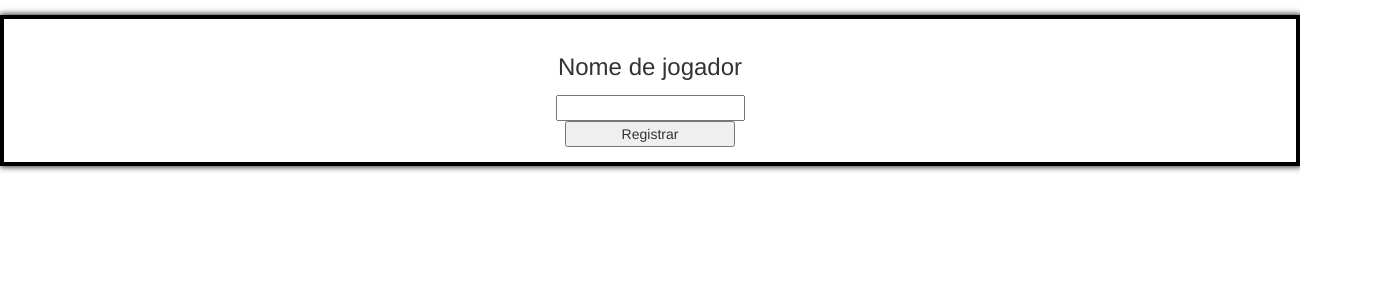
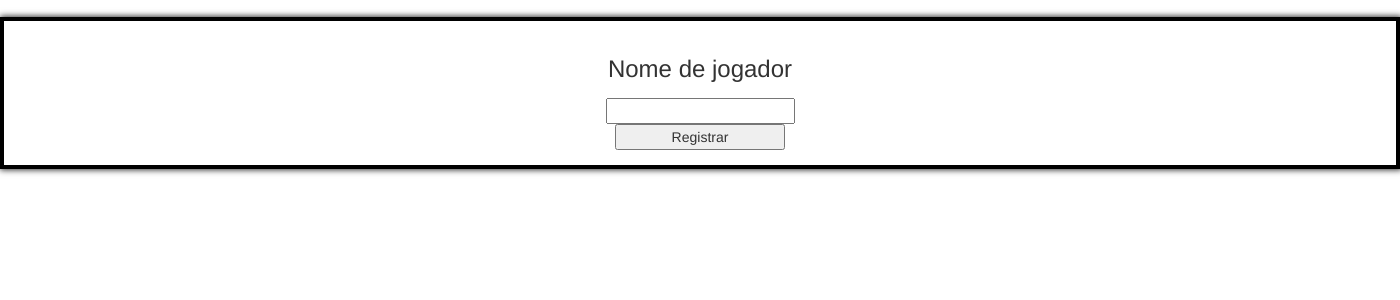
Before and after one commit to GCrispino/BatalhaNaval, a React (Create React App) app in the folder cliente/: page / in a window 1280 px wide. Shown: the top 300 px of the page, 1400 px wide, since content can reach past the window. Built offline with nearby package versions, Linux system fonts and the light colour scheme.

Commit message:
Adicionar loader e modificar unidade de tamanho de 'px' para 'em' em algumas views

```diff
--- a/cliente/src/App.js
+++ b/cliente/src/App.js
@@ -1,4 +1,5 @@
 import React, { Component } from 'react';
+import Loader from 'react-loader';
 import logo from './logo.svg';
 import './App.css';
 import PaginaInicial from './PaginaInicial';
@@ -10,8 +11,6 @@ global.$ = global.jQuery = require('jquery');
 require('../node_modules/bootstrap/dist/css/bootstrap.min.css');
 require('../node_modules/bootstrap/dist/js/bootstrap');
 
-
-console.log(global.$);
 
 class App extends Component {
 
@@ -49,9 +48,12 @@ class App extends Component {
 
   render() {
     return (
-      // <EscolhaJogadores onInicioJogo={this.inicioJogo} nomeJogador={'Fulano'}/>
       <div>
       {
+        this.state.loading ?
+        <Loader position='relative' className='spinner'/>
+        :
+
         this.state.registrado ?
           this.state.jogoIniciado ?
             <PaginaTabuleiro vez={this.state.vez} nomeJogador={this.state.nomeJogador}/>
--- a/cliente/src/EscolhaJogadores.jsx
+++ b/cliente/src/EscolhaJogadores.jsx
@@ -1,4 +1,5 @@
 import React, { Component } from 'react';
+import Loader from 'react-loader';
 import ListaJogadores from './ListaJogadores';
 
 class EscolhaJogadores extends Component {
@@ -109,7 +110,7 @@ class EscolhaJogadores extends Component {
 						<ListaJogadores jogadores={this.state.jogadores} iJogadorSelecionado={this.state.iJogadorSelecionado} onClickItemLista={this.handleClickItemLista}/>
 						<button onClick={this.handleClickSolicitarPartida}>Solicitar partida!</button>
 					</div>
-					: <p>Carregando...</p>
+					: <Loader position='relative' className='spinner'/>
 				}
 
 			</div>
--- a/cliente/src/Grid.jsx
+++ b/cliente/src/Grid.jsx
@@ -4,11 +4,9 @@ export default class Grid extends Component{
 	constructor(props){
 		super(props);
 
-
-		this.constroiGrid = this.constroiGrid.bind(this);
 	}
 
-	constroiGrid(){
+	constroiGrid = () => {
 		const
 			{tabuleiro,tamQuadrado,corQuadrado,corQuadradoSelecionado,espacoQuadrados} = this.props,
 			altura = tabuleiro.length,largura = tabuleiro[0].length;
--- a/cliente/src/PaginaInicial.jsx
+++ b/cliente/src/PaginaInicial.jsx
@@ -1,4 +1,5 @@
 import React, { Component } from 'react';
+import Loader from 'react-loader';
 
 
 class PaginaInicial extends Component {
@@ -16,7 +17,7 @@ class PaginaInicial extends Component {
 			<div>
 			{
 				this.state.loading ?
-					<p>Carregando...</p>
+					<Loader position='relative' className='spinner' />
 				:
 					<div>
 						<form onSubmit={this.props.handleSubmit}>
--- a/cliente/src/PaginaTabuleiro.jsx
+++ b/cliente/src/PaginaTabuleiro.jsx
@@ -4,6 +4,7 @@
 
 
 import React, { Component } from 'react';
+import Loader from 'react-loader';
 import Grid from './Grid.jsx';
 import './PaginaTabuleiro.css';
 
@@ -229,7 +230,7 @@ export default class PaginaTabuleiro extends Component {
 						width={120}
 						height={120}/>
 				</div>
-				:<p>Carregando tabuleiro...</p>
+				:<Loader position='relative' className='spinner'/>
 			}
 			</div>
 		);
--- a/cliente/src/index.css
+++ b/cliente/src/index.css
@@ -4,12 +4,17 @@ body {
   font-family: sans-serif;
 }
 
+.spinner{
+  margin-top: 2em;
+  margin-bottom: 4em;
+}
+
 #root{
   box-shadow: 1px 0px 6px 1px;
   text-align: center;
-  width: 1300px;
+  width: 100em;
   margin: auto;
-  margin-top: 15px;
+  margin-top: 1.2em;
   border: 4px solid black;
-  padding: 15px;
+  padding: 1.1em;
 }
```
Also changed, not shown: cliente/package.json (+6 -1 lines), 1 other file (tests, documents, lock files or other folders).
